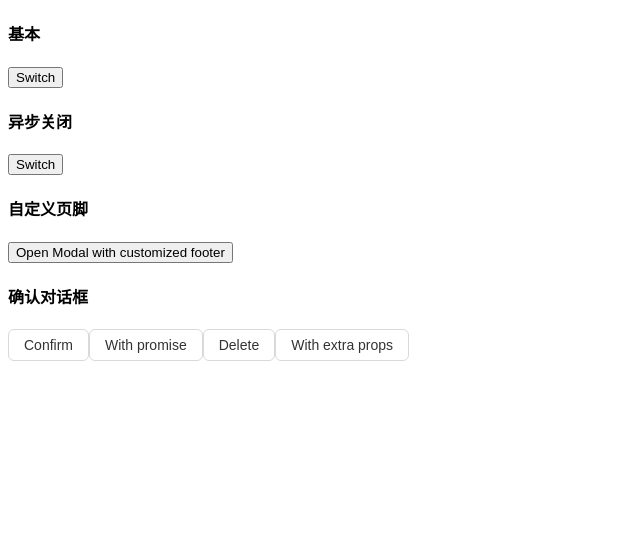
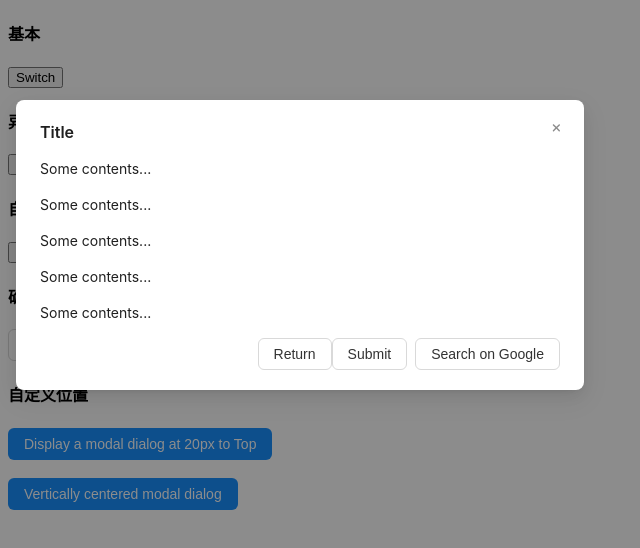
Before and after one commit to Devil-Training-Camp/component-modal-lilylinxl, a React (Vite) app: page / in a window 1280 px wide. Both pictures are taken after a click on the button "Open Modal with customized footer". Shown: the top 548 px of the page, without its empty margins (0-640 px from the left). Built offline with nearby package versions, Linux system fonts and the light colour scheme.

Commit message:
feat: 自定义位置;修改了一下confirm

```diff
--- a/src/App.tsx
+++ b/src/App.tsx
@@ -1,19 +1,18 @@
 import React from "react";
 import "./App.less";
-import Button from "./components/Button/index";
 import AsyncClose from "./demo/AsyncClose/index";
 import Basic from "./demo/Basic/index";
 import CustomFooter from "./demo/CustomFooter/index";
 import { ConfirmDemo } from "./demo/Confirm/index";
+import CustomPosition from "./demo/CustomPosition/index";
 function App() {
-
   return (
     <>
       <Basic />
       <AsyncClose />
       <CustomFooter />
-      <ConfirmDemo/>
-
+      <ConfirmDemo />
+      <CustomPosition />
     </>
   );
 }
--- a/src/components/Modal/Modal.tsx
+++ b/src/components/Modal/Modal.tsx
@@ -1,8 +1,9 @@
-import React, { ReactNode, useState } from "react";
+import React, { CSSProperties, ReactNode, useState } from "react";
 import "./index.less";
 import { faTimes } from "@fortawesome/free-solid-svg-icons";
 import Icon from "../Icon/index";
 import Button, { ButtonProps, ButtonType } from "../Button/index";
+import classNames from "classnames";
 
 export interface ModalProps {
   children?: ReactNode;
@@ -18,6 +19,8 @@ export interface ModalProps {
   okType?: ButtonType;
   cancelText?: string;
   okButtonProps?: ButtonProps;
+  style?: CSSProperties;
+  centered?: boolean;
 }
 
 const Modal: React.FC<ModalProps> = (props) => {
@@ -32,9 +35,15 @@ const Modal: React.FC<ModalProps> = (props) => {
     okButtonProps,
     icon,
     okType,
+    style,
+    centered,
   } = props;
   const [isLoading, setIsLoading] = useState(confirmLoading);
-  const [visible, setVisible] = useState(open);
+
+  const modalClass = classNames("modal", {
+    "modal-centered": centered,
+  });
+
   const handleClose = () => {
     if (onCancel) {
       const cancelCb = onCancel();
@@ -43,7 +52,6 @@ const Modal: React.FC<ModalProps> = (props) => {
         cancelCb
           .then(() => {
             setIsLoading(false);
-            setVisible(false);
           })
           .catch((error) => {
             console.error(error);
@@ -63,7 +71,6 @@ const Modal: React.FC<ModalProps> = (props) => {
         okCb
           .then(() => {
             setIsLoading(false);
-            setVisible(false);
           })
           .catch((error) => {
             console.error(error);
@@ -75,7 +82,11 @@ const Modal: React.FC<ModalProps> = (props) => {
     }
   };
 
-  return visible ? (
+  return open ? (
+    <>
+      <div className="modal-mask"></div>
+      <div className="modal-wrap">
+        <div className={modalClass} style={style}>
           <div className="modal-content">
             <button className="modal-close" onClick={handleClose}>
               <Icon icon={faTimes} />
@@ -96,7 +107,9 @@ const Modal: React.FC<ModalProps> = (props) => {
                 <>
                   <Button onClick={handleClose}>取消</Button>
                   <Button
-              loading={isLoading}
+                    loading={
+                      confirmLoading !== undefined ? confirmLoading : isLoading
+                    }
                     {...okButtonProps}
                     type={okType || "primary"}
                     onClick={handleOk}
@@ -107,6 +120,9 @@ const Modal: React.FC<ModalProps> = (props) => {
               )}
             </div>
           </div>
+        </div>
+      </div>
+    </>
   ) : null;
 };
 
--- a/src/components/Modal/confirm.tsx
+++ b/src/components/Modal/confirm.tsx
@@ -19,6 +19,7 @@ const confirm = (config: ModalProps) => {
         } else {
           return new Promise<void>((resolve) => {
             resolve();
+            close();
           });
         }
       } else {
@@ -30,10 +31,13 @@ const confirm = (config: ModalProps) => {
       if (onOk) {
         const okCb = onOk();
         if (okCb instanceof Promise) {
-          return okCb;
+          return okCb.then(() => {
+            close();
+          });
         } else {
           return new Promise<void>((resolve) => {
             resolve();
+            close();
           });
         }
       } else {
--- a/src/components/Modal/index.less
+++ b/src/components/Modal/index.less
@@ -1,3 +1,38 @@
+.modal-wrap {
+  position: fixed;
+  top: 0;
+  inset-inline-end: 0;
+  bottom: 0;
+  inset-inline-start: 0;
+  overflow: auto;
+  outline: 0;
+  z-index: 1000;
+    inset: 0;
+  .modal {
+    width: 416px;
+      transform-origin: 216.2px 327.6px;
+    margin: 0 auto;
+      padding: 0;
+      color: rgba(0,0,0,.88);
+      font-size: 14px;
+      line-height: 1.5714285714285714;
+      list-style: none;
+      font-family: -apple-system,BlinkMacSystemFont,segoe ui,Roboto,helvetica neue,Arial,noto sans,sans-serif,apple color emoji,segoe ui emoji,segoe ui symbol,noto color emoji;
+      pointer-events: none;
+      position: relative;
+      top: 100px;
+      width: auto;
+      max-width: calc(100vw - 32px);
+      padding-bottom: 24px;
+      &.modal-centered {
+        top: 50%;
+        left: 50%;
+    display: inline-block;
+    padding-bottom: 0;
+    text-align: start;
+    vertical-align: middle;
+    transform: translate(-50%,-50%);
+      }
     .modal-content {
     position: relative;
     background-color: #ffffff;
@@ -63,3 +98,17 @@
       }
     }
   }
+  }
+}
+
+
+.modal-mask {
+  position: fixed;
+    top: 0;
+    inset-inline-end: 0;
+    bottom: 0;
+    inset-inline-start: 0;
+    z-index: 1000;
+    height: 100%;
+    background-color: rgba(0,0,0,.45);
+}
--- a/src/demo/Confirm/index.tsx
+++ b/src/demo/Confirm/index.tsx
@@ -80,6 +80,6 @@ export const ConfirmDemo = () => (
     <Button onClick={showConfirm}>Confirm</Button>
     <Button onClick={showPromiseConfirm}>With promise</Button>
     <Button onClick={showDeleteConfirm}>Delete</Button>
-    <Button onClick={showPropsConfirm}>With extra props</Button>
+    {/* <Button onClick={showPropsConfirm}>With extra props</Button> */}
   </>
 );
--- /dev/null
+++ b/src/demo/CustomPosition/index.tsx
@@ -0,0 +1,46 @@
+import React, { useState } from "react";
+import Button from "../../components/Button/index";
+import Modal from "../../components/Modal/Modal";
+
+const CustomPosition: React.FC = () => {
+  const [modal1Open, setModal1Open] = useState(false);
+  const [modal2Open, setModal2Open] = useState(false);
+
+  return (
+    <>
+      <h4>自定义位置</h4>
+      <Button type="primary" onClick={() => setModal1Open(true)}>
+        Display a modal dialog at 20px to Top
+      </Button>
+      <Modal
+        title="20px to Top"
+        style={{ top: 20 }}
+        open={modal1Open}
+        onOk={() => setModal1Open(false)}
+        onCancel={() => setModal1Open(false)}
+      >
+        <p>some contents...</p>
+        <p>some contents...</p>
+        <p>some contents...</p>
+      </Modal>
+      <br />
+      <br />
+      <Button type="primary" onClick={() => setModal2Open(true)}>
+        Vertically centered modal dialog
+      </Button>
+      <Modal
+        title="Vertically centered modal dialog"
+        centered
+        open={modal2Open}
+        onOk={() => setModal2Open(false)}
+        onCancel={() => setModal2Open(false)}
+      >
+        <p>some contents...</p>
+        <p>some contents...</p>
+        <p>some contents...</p>
+      </Modal>
+    </>
+  );
+};
+
+export default CustomPosition;
```
Lines whose indentation alone changed are shown as unchanged.
